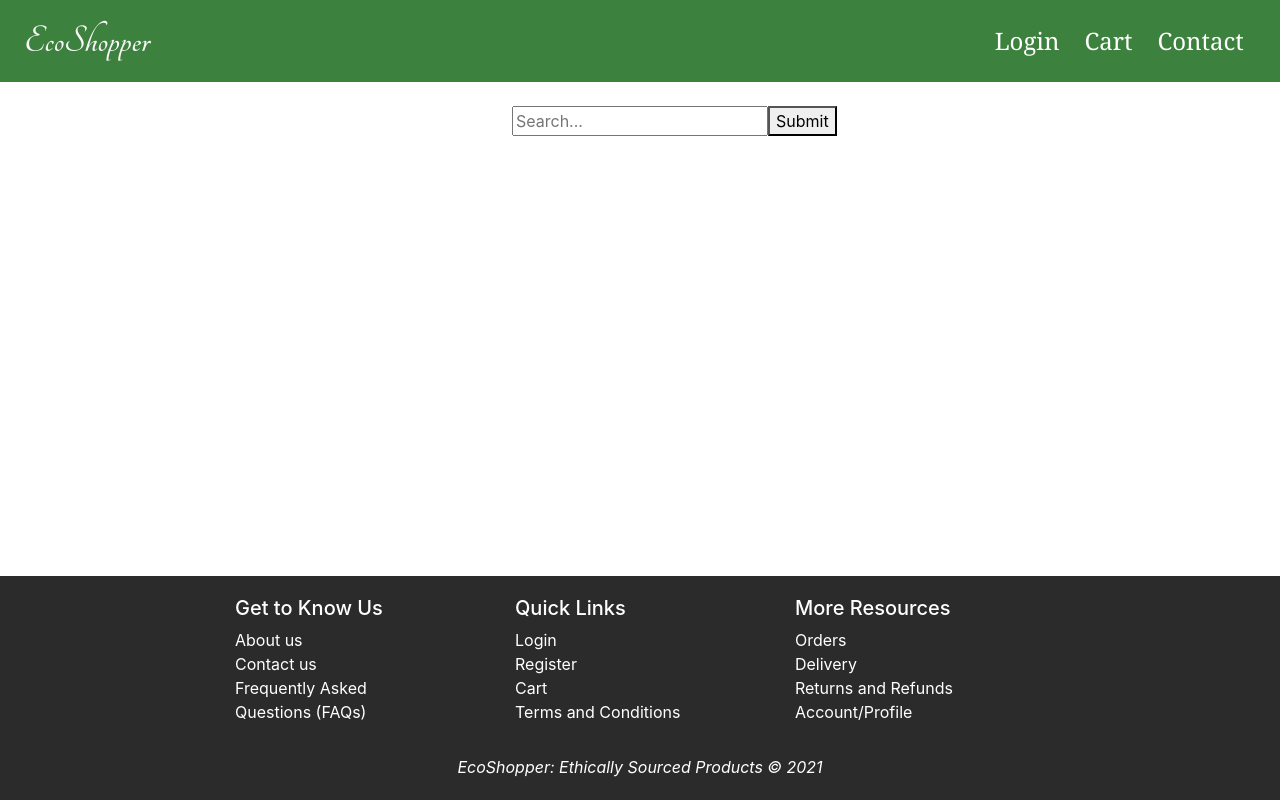
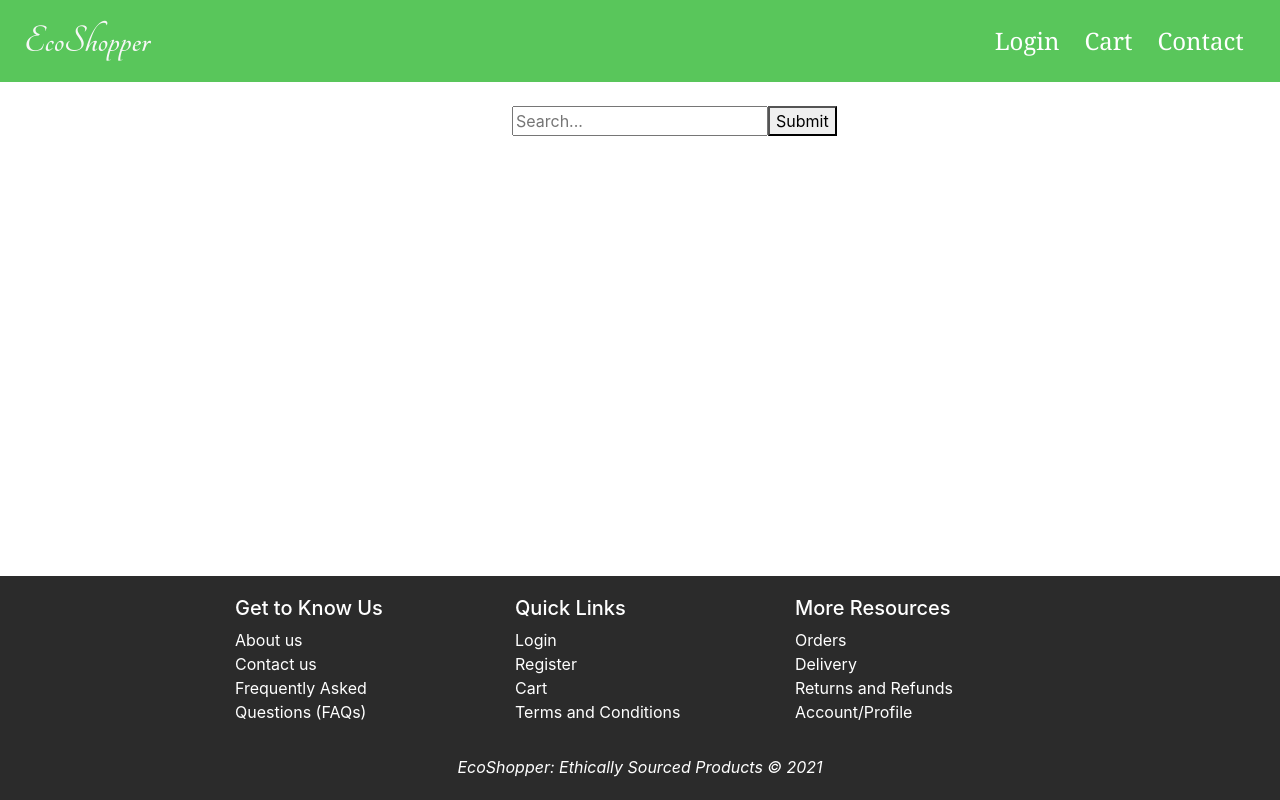
Before and after one commit to Noor-Alina/COMP3340-Project, a React (Create React App) app: page / in a window 1280 px wide. Built offline with nearby package versions, Linux system fonts and the light colour scheme.

Commit message:
changed the background color of nav bar

```diff
--- a/src/index.css
+++ b/src/index.css
@@ -28,7 +28,7 @@
 .header {
   grid-area: header;
   font-family: 'Tangerine', cursive;
-  background-color: #3c813d;
+  background-color: #59c65b;
   color: #ffffff;
   display: flex;
   justify-content: space-between;
--- a/src/static/About.js
+++ b/src/static/About.js
@@ -0,0 +1,15 @@
+import Footer from '../components/Footer';
+import Header from '../components/Header';
+import React from 'react';
+
+export default class About extends React.Component{
+
+    render() {
+        return (
+        <div>
+            <Header/>
+            <Footer/>
+        </div>
+        );
+    }
+}
```
